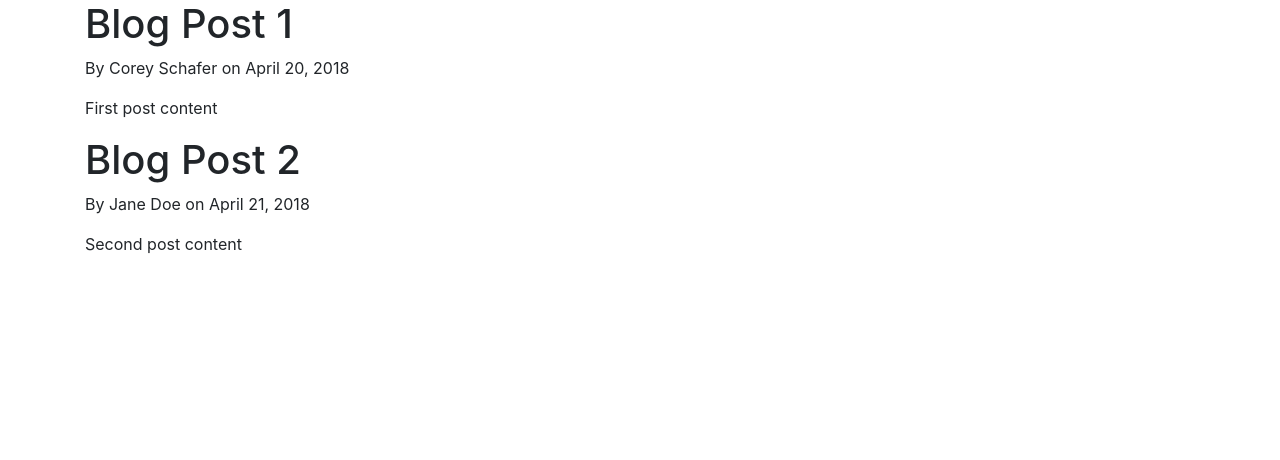
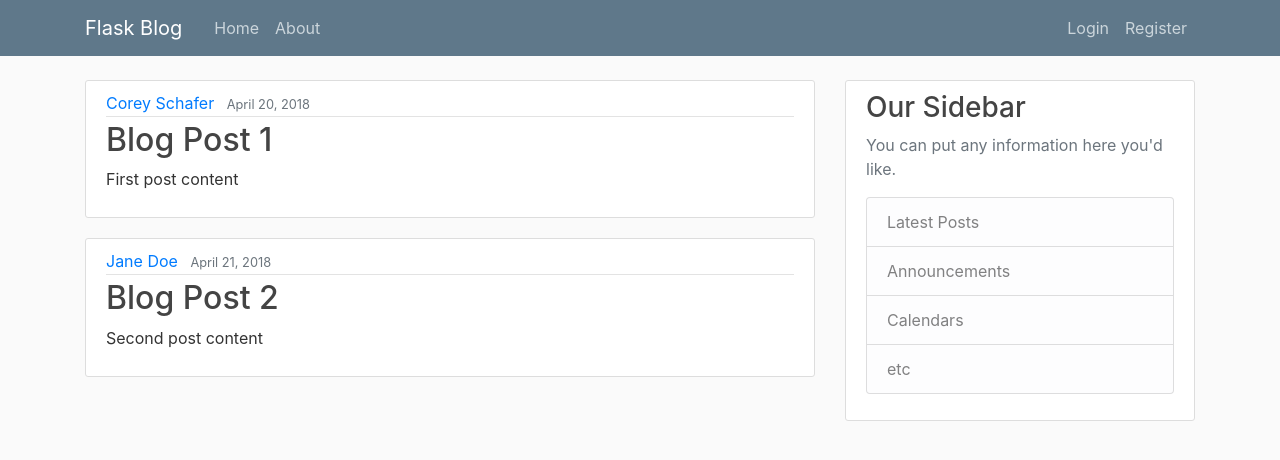
Before and after one commit to fiza-02/python-flask-project, a Flask app: page / in a window 1280 px wide. Shown: the top 460 px of the page. Run offline with Flask 3, Linux system fonts and the light colour scheme; some libraries are stand-ins or nearby versions.

Commit message:
blog css and url_for() for linking

```diff
--- a/flaskblog.py
+++ b/flaskblog.py
@@ -1,4 +1,4 @@
-from flask import Flask, render_template
+from flask import Flask, render_template,url_for
 
 app = Flask(__name__)
 #dummy data for rendering posts
--- /dev/null
+++ b/static/main.css
@@ -0,0 +1,80 @@
+body {
+    background: #fafafa;
+    color: #333333;
+    margin-top: 5rem;
+  }
+
+  h1, h2, h3, h4, h5, h6 {
+    color: #444444;
+  }
+
+  .bg-steel {
+    background-color: #5f788a;
+  }
+
+  .site-header .navbar-nav .nav-link {
+    color: #cbd5db;
+  }
+
+  .site-header .navbar-nav .nav-link:hover {
+    color: #ffffff;
+  }
+
+  .site-header .navbar-nav .nav-link.active {
+    font-weight: 500;
+  }
+
+  .content-section {
+    background: #ffffff;
+    padding: 10px 20px;
+    border: 1px solid #dddddd;
+    border-radius: 3px;
+    margin-bottom: 20px;
+  }
+
+  .article-title {
+    color: #444444;
+  }
+
+  a.article-title:hover {
+    color: #428bca;
+    text-decoration: none;
+  }
+
+  .article-content {
+    white-space: pre-line;
+  }
+
+  .article-img {
+    height: 65px;
+    width: 65px;
+    margin-right: 16px;
+  }
+
+  .article-metadata {
+    padding-bottom: 1px;
+    margin-bottom: 4px;
+    border-bottom: 1px solid #e3e3e3
+  }
+
+  .article-metadata a:hover {
+    color: #333;
+    text-decoration: none;
+  }
+
+  .article-svg {
+    width: 25px;
+    height: 25px;
+    vertical-align: middle;
+  }
+
+  .account-img {
+    height: 125px;
+    width: 125px;
+    margin-right: 20px;
+    margin-bottom: 16px;
+  }
+
+  .account-heading {
+    font-size: 2.5rem;
+  }
--- a/templates/home.html
+++ b/templates/home.html
@@ -1,10 +1,17 @@
 <!-- we are inherting a layout and only place unique code for this page  -->
 {% extends "layout.html" %}
 {% block content %}
-    {% for post in posts %}
-    <h1>{{post.title}}</h1>
-    <p>By {{post.author }} on {{post.date_posted}}</p>
-    <p>{{post.content}}</p>
-    {% endfor %}
-{% endblock  content%}
+{% for post in posts %}
+<article class="media content-section">
+    <div class="media-body">
+        <div class="article-metadata">
+            <a class="mr-2" href="#">{{ post.author }}</a>
+            <small class="text-muted">{{ post.date_posted }}</small>
+        </div>
+        <h2><a class="article-title" href="#">{{ post.title }}</a></h2>
+        <p class="article-content">{{ post.content }}</p>
+    </div>
+</article>
+{% endfor %}
+{% endblock content%}
 <!-- we can ad name to block as there are so manu blocks  -->
--- a/templates/layout.html
+++ b/templates/layout.html
@@ -10,6 +10,7 @@
     <!-- Bootstrap CSS -->
     <link rel="stylesheet" href="https://cdn.jsdelivr.net/npm/bootstrap@4.0.0/dist/css/bootstrap.min.css"
         integrity="sha384-Gn5384xqQ1aoWXA+058RXPxPg6fy4IWvTNh0E263XmFcJlSAwiGgFAW/dAiS6JXm" crossorigin="anonymous">
+    <link rel="stylesheet" href="{{url_for('static',filename='main.css')}}" type="text/css">
     {% if title %}
     <title>Flask Blog - {{title}}</title>
     {% else %}
@@ -18,9 +19,48 @@
 </head>
 
 <body>
-    <div class="container"> <!-- create a block so that children can override -->
-        {% block content %}{% endblock %}
-    </div>
+    <header class="site-header">
+        <nav class="navbar navbar-expand-md navbar-dark bg-steel fixed-top">
+            <div class="container">
+                <a class="navbar-brand mr-4" href="/">Flask Blog</a>
+                <button class="navbar-toggler" type="button" data-toggle="collapse" data-target="#navbarToggle"
+                    aria-controls="navbarToggle" aria-expanded="false" aria-label="Toggle navigation">
+                    <span class="navbar-toggler-icon"></span>
+                </button>
+                <div class="collapse navbar-collapse" id="navbarToggle">
+                    <div class="navbar-nav mr-auto">
+                        <a class="nav-item nav-link" href="/">Home</a>
+                        <a class="nav-item nav-link" href="/about">About</a>
+                    </div>
+                    <!-- Navbar Right Side -->
+                    <div class="navbar-nav">
+                        <a class="nav-item nav-link" href="/login">Login</a>
+                        <a class="nav-item nav-link" href="/register">Register</a>
+                    </div>
+                </div>
+            </div>
+        </nav>
+    </header>
+    <main role="main" class="container">
+        <div class="row">
+            <div class="col-md-8">
+                {% block content %}{% endblock %}
+            </div>
+            <div class="col-md-4">
+                <div class="content-section">
+                    <h3>Our Sidebar</h3>
+                    <p class='text-muted'>You can put any information here you'd like.
+                    <ul class="list-group">
+                        <li class="list-group-item list-group-item-light">Latest Posts</li>
+                        <li class="list-group-item list-group-item-light">Announcements</li>
+                        <li class="list-group-item list-group-item-light">Calendars</li>
+                        <li class="list-group-item list-group-item-light">etc</li>
+                    </ul>
+                    </p>
+                </div>
+            </div>
+        </div>
+    </main>
     <script src="https://code.jquery.com/jquery-3.2.1.slim.min.js"
         integrity="sha384-KJ3o2DKtIkvYIK3UENzmM7KCkRr/rE9/Qpg6aAZGJwFDMVNA/GpGFF93hXpG5KkN"
         crossorigin="anonymous"></script>
```
Also changed, not shown: requirements.txt (added), templates/about.html (line endings or trailing spaces).
